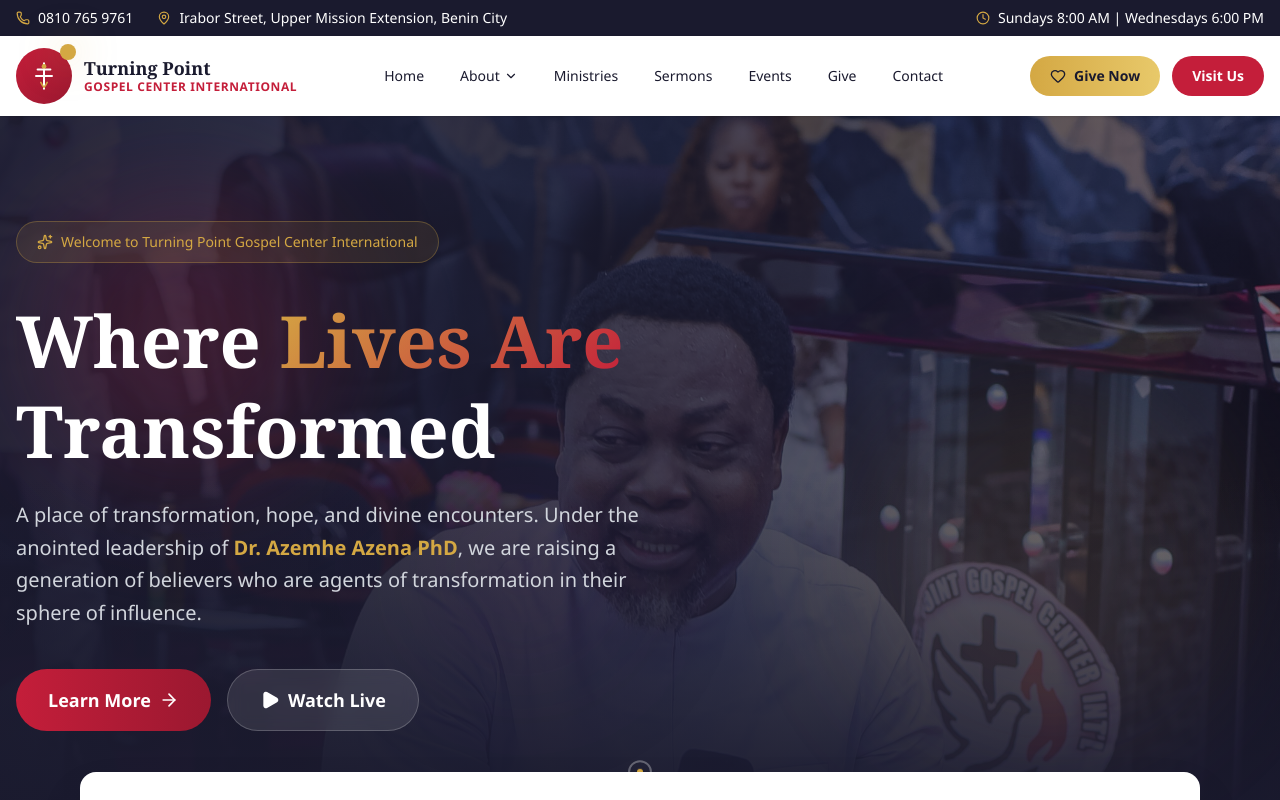
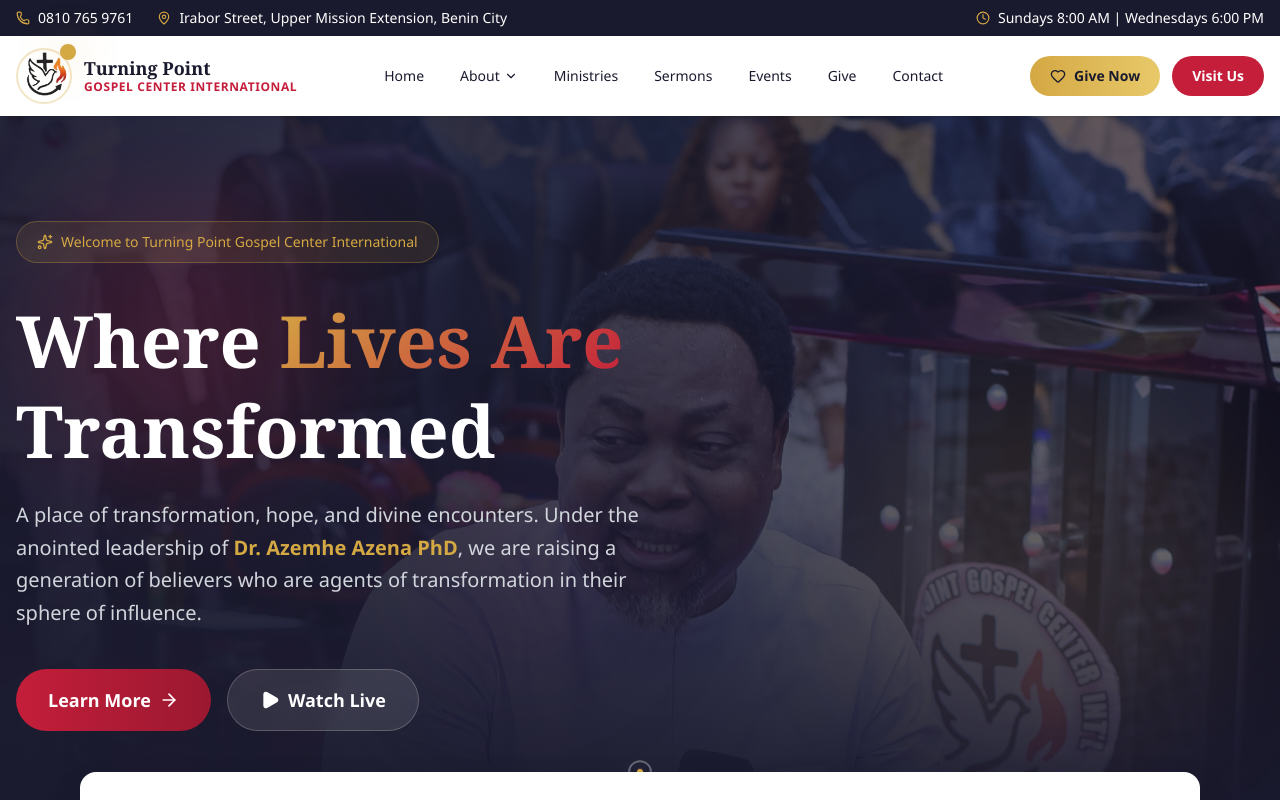
Before and after one commit to glorino/drazemheazena, a Next.js app: page / in a window 1280 px wide. Shown: the top 800 px of the page. Built offline with nearby package versions, Linux system fonts and the light colour scheme.

Commit message:
Replace logo with official church logo

```diff
--- a/src/components/Footer.tsx
+++ b/src/components/Footer.tsx
@@ -130,27 +130,12 @@
           {/* Church Info */}
           <div>
             <div className="flex items-center gap-3 mb-6">
-              <div className="w-12 h-12 bg-gradient-to-br from-primary to-primary-dark rounded-full flex items-center justify-center">
-                <svg
-                  viewBox="0 0 40 40"
-                  className="w-7 h-7"
-                  fill="none"
-                  xmlns="http://www.w3.org/2000/svg"
-                >
-                  <path
-                    d="M20 4L20 36M12 12L28 12M10 20L30 20"
-                    stroke="white"
-                    strokeWidth="2.5"
-                    strokeLinecap="round"
-                  />
-                  <circle cx="20" cy="8" r="3" fill="#D4A843" />
-                  <path
-                    d="M16 28C16 28 18 32 20 34C22 32 24 28 24 28"
-                    stroke="#D4A843"
-                    strokeWidth="2"
-                    strokeLinecap="round"
-                  />
-                </svg>
+              <div className="w-12 h-12 rounded-full overflow-hidden border-2 border-gold/30">
+                <img
+                  src="/logo.png"
+                  alt="Turning Point Gospel Center International"
+                  className="w-full h-full object-cover"
+                />
               </div>
               <div>
                 <h4 className="text-lg font-bold text-white">Turning Point</h4>
--- a/src/components/Header.tsx
+++ b/src/components/Header.tsx
@@ -2,6 +2,7 @@
 
 import { useState, useEffect } from "react";
 import Link from "next/link";
+import Image from "next/image";
 import { motion, AnimatePresence } from "framer-motion";
 import {
   Menu,
@@ -79,27 +80,14 @@
             {/* Logo */}
             <Link href="/" className="flex items-center gap-3 group">
               <div className="relative">
-                <div className="w-14 h-14 bg-gradient-to-br from-primary to-primary-dark rounded-full flex items-center justify-center group-hover:scale-110 transition-transform duration-300">
-                  <svg
-                    viewBox="0 0 40 40"
-                    className="w-8 h-8"
-                    fill="none"
-                    xmlns="http://www.w3.org/2000/svg"
-                  >
-                    <path
-                      d="M20 4L20 36M12 12L28 12M10 20L30 20"
-                      stroke="white"
-                      strokeWidth="2.5"
-                      strokeLinecap="round"
-                    />
-                    <circle cx="20" cy="8" r="3" fill="#D4A843" />
-                    <path
-                      d="M16 28C16 28 18 32 20 34C22 32 24 28 24 28"
-                      stroke="#D4A843"
-                      strokeWidth="2"
-                      strokeLinecap="round"
-                    />
-                  </svg>
+                <div className="w-14 h-14 rounded-full overflow-hidden group-hover:scale-110 transition-transform duration-300 border-2 border-gold/30">
+                  <Image
+                    src="/logo.png"
+                    alt="Turning Point Gospel Center International"
+                    width={56}
+                    height={56}
+                    className="w-full h-full object-cover"
+                  />
                 </div>
                 <div className="absolute -top-1 -right-1 w-4 h-4 bg-gold rounded-full animate-glow" />
               </div>
```
Also changed, not shown: public/logo.png (added), 1 other file (tests, documents, lock files or other folders).
